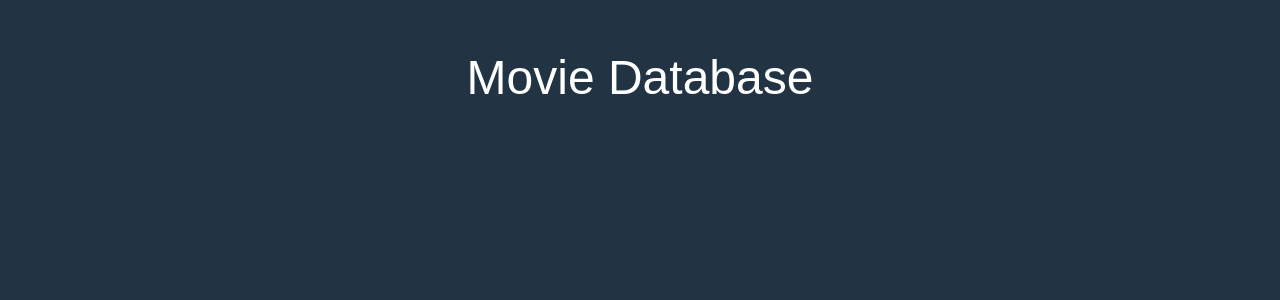
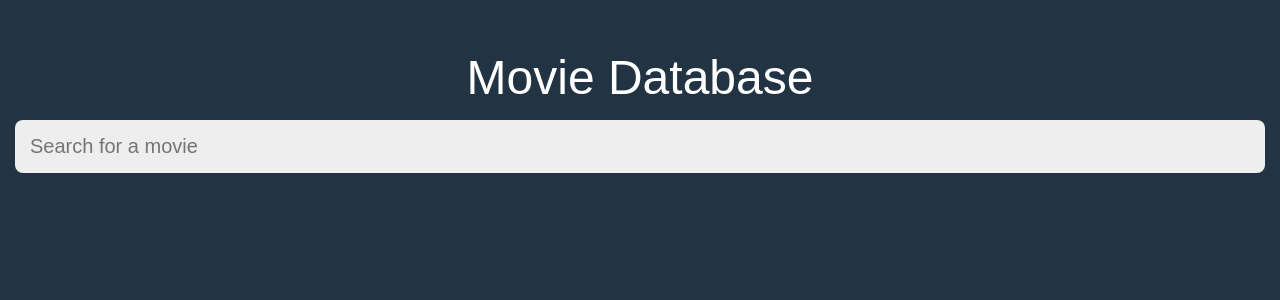
Before and after one commit to singaltanmay/moviedb-client, a React (Create React App) app: page / in a window 1280 px wide. Shown: the top 300 px of the page. Built offline with nearby package versions, Linux system fonts and the light colour scheme.

Commit message:
Added styled search bar

```diff
--- a/src/App.js
+++ b/src/App.js
@@ -1,4 +1,5 @@
 import React from "react";
+import Search from "./components/Search";
 
 function App() {
   return (
@@ -6,6 +7,9 @@
       <header>
         <h1>Movie Database</h1>
       </header>
+      <main>
+        <Search />
+      </main>
     </div>
   );
 }
--- /dev/null
+++ b/src/components/Search.js
@@ -0,0 +1,15 @@
+import React from "react";
+
+const Search = () => {
+  return (
+    <section className="searchbox-wrap">
+      <input
+        type="text"
+        placeholder="Search for a movie"
+        className="searchbox"
+      ></input>
+    </section>
+  );
+};
+
+export default Search;
--- a/src/index.css
+++ b/src/index.css
@@ -19,3 +19,36 @@
   font-weight: 500;
   text-align: center;
 }
+
+main {
+  width: 100%;
+  max-width: 1600px;
+  margin: 0 auto;
+}
+
+section {
+  padding: 15px;
+}
+
+.searchbox {
+  display: block;
+  width: 100%;
+  padding: 15px;
+
+  border: none;
+  outline: none;
+  background: none;
+
+  background-color: #eee;
+  border-radius: 8px;
+
+  color: #53565a;
+  font-size: 20px;
+  font-weight: 300;
+
+  transition: 0.4s ease-out;
+}
+
+.searchbox:focus {
+  box-shadow: 0px 0px 8px 3px #4484c4;
+}
```
